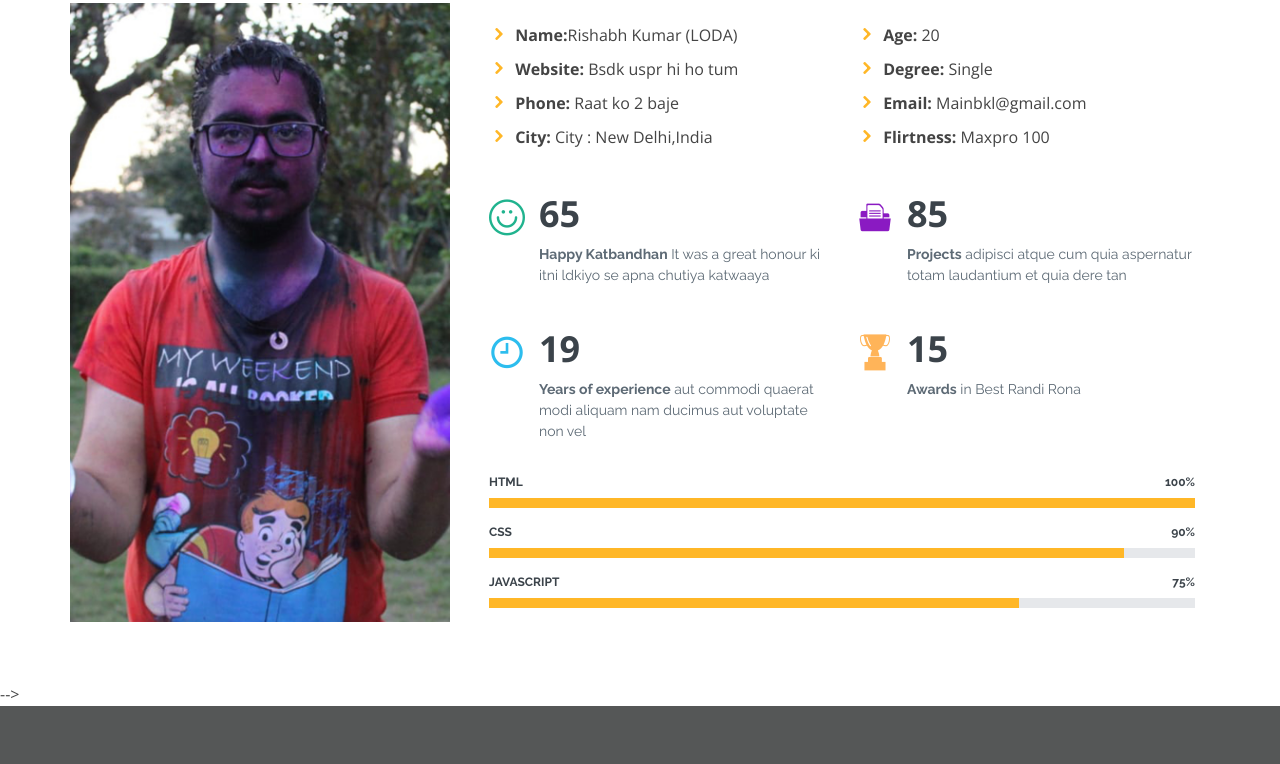
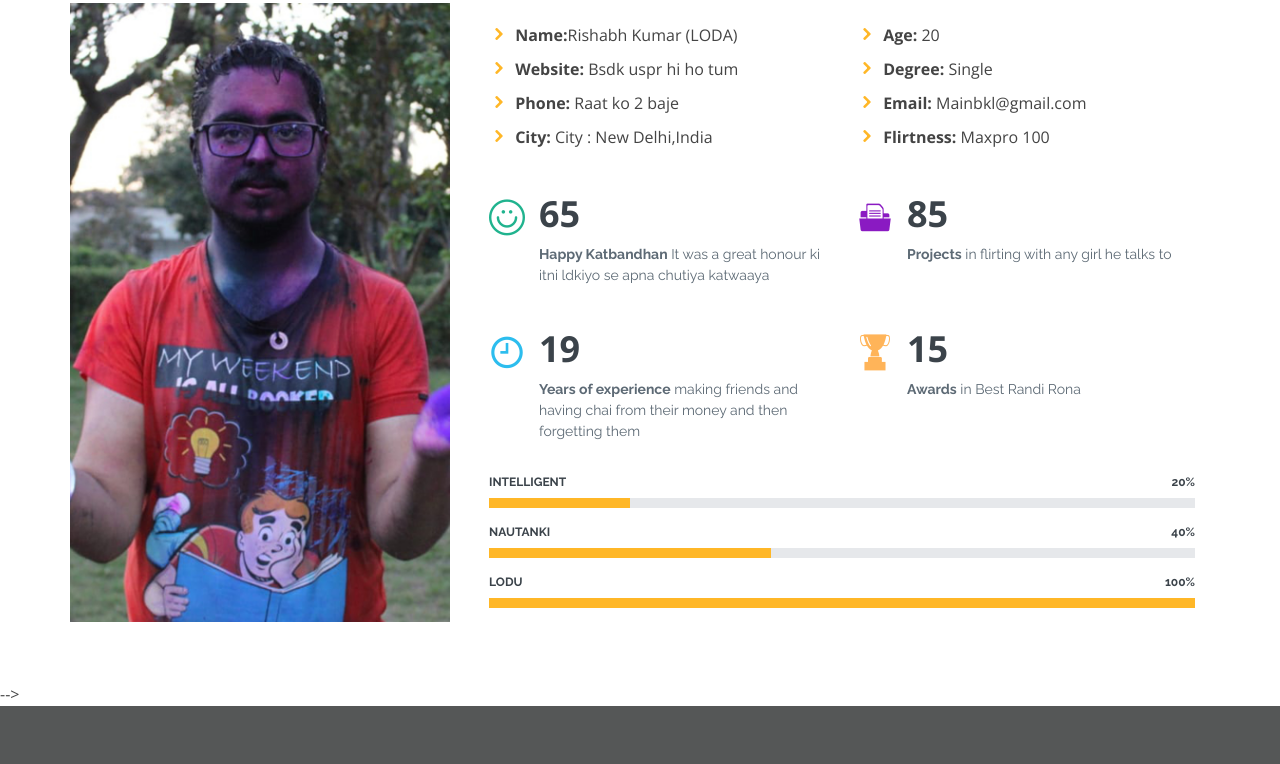
Before and after one commit to new123-byte/ld, a plain HTML site: page index.html in a window 1280 px wide. Shown: the part 999-1763 px from the top of the page. Drawn offline with nearby package versions, Linux system fonts and the light colour scheme.

Commit message:
Update index.html

```diff
--- a/index.html
+++ b/index.html
@@ -107,7 +107,7 @@
                   <div class="count-box">
                     <i class="icofont-document-folder" style="color: #8a1ac2;"></i>
                     <span data-toggle="counter-up">85</span>
-                    <p><strong>Projects</strong> adipisci atque cum quia aspernatur totam laudantium et quia dere tan</p>
+                    <p><strong>Projects</strong> in flirting with any girl he talks to</p>
                   </div>
                 </div>
 
@@ -115,7 +115,7 @@
                   <div class="count-box">
                     <i class="icofont-clock-time" style="color: #2cbdee;"></i>
                     <span data-toggle="counter-up">19</span>
-                    <p><strong>Years of experience</strong> aut commodi quaerat modi aliquam nam ducimus aut voluptate non vel</p>
+                    <p><strong>Years of experience</strong> making friends and having chai from their money and then forgetting them</p>
                   </div>
                 </div>
 
@@ -131,23 +131,23 @@
 
             <div class="skills-content pl-lg-4">
               <div class="progress">
-                <span class="skill">HTML <i class="val">100%</i></span>
+                <span class="skill">Intelligent <i class="val">20%</i></span>
                 <div class="progress-bar-wrap">
-                  <div class="progress-bar" role="progressbar" aria-valuenow="100" aria-valuemin="0" aria-valuemax="100"></div>
+                  <div class="progress-bar" role="progressbar" aria-valuenow="20" aria-valuemin="0" aria-valuemax="100"></div>
                 </div>
               </div>
 
               <div class="progress">
-                <span class="skill">CSS <i class="val">90%</i></span>
+                <span class="skill">Nautanki <i class="val">40%</i></span>
                 <div class="progress-bar-wrap">
-                  <div class="progress-bar" role="progressbar" aria-valuenow="90" aria-valuemin="0" aria-valuemax="100"></div>
+                  <div class="progress-bar" role="progressbar" aria-valuenow="40" aria-valuemin="0" aria-valuemax="100"></div>
                 </div>
               </div>
 
               <div class="progress">
-                <span class="skill">JavaScript <i class="val">75%</i></span>
+                <span class="skill">Lodu <i class="val">100%</i></span>
                 <div class="progress-bar-wrap">
-                  <div class="progress-bar" role="progressbar" aria-valuenow="75" aria-valuemin="0" aria-valuemax="100"></div>
+                  <div class="progress-bar" role="progressbar" aria-valuenow="100" aria-valuemin="0" aria-valuemax="100"></div>
                 </div>
               </div>
             </div>
```
